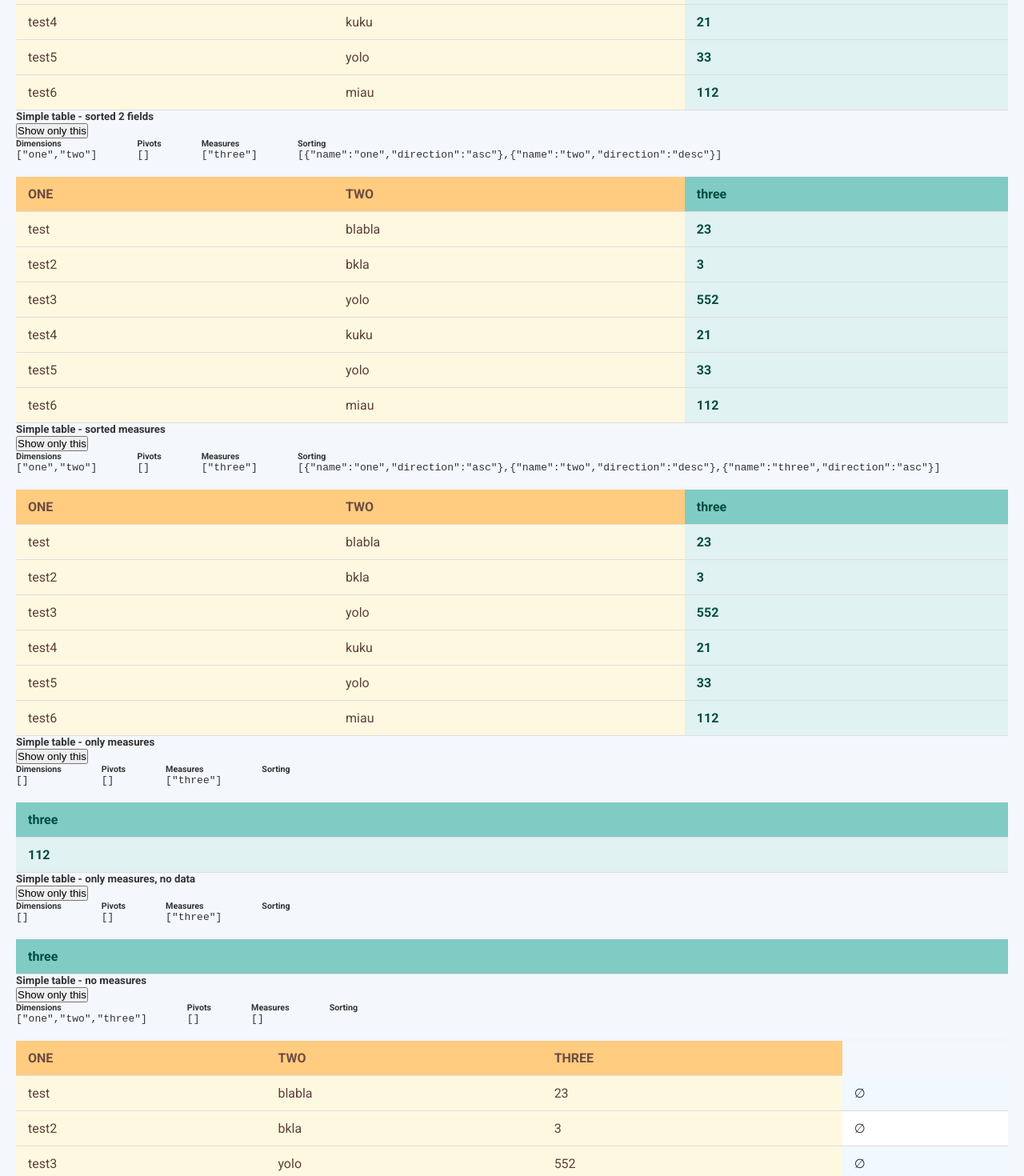
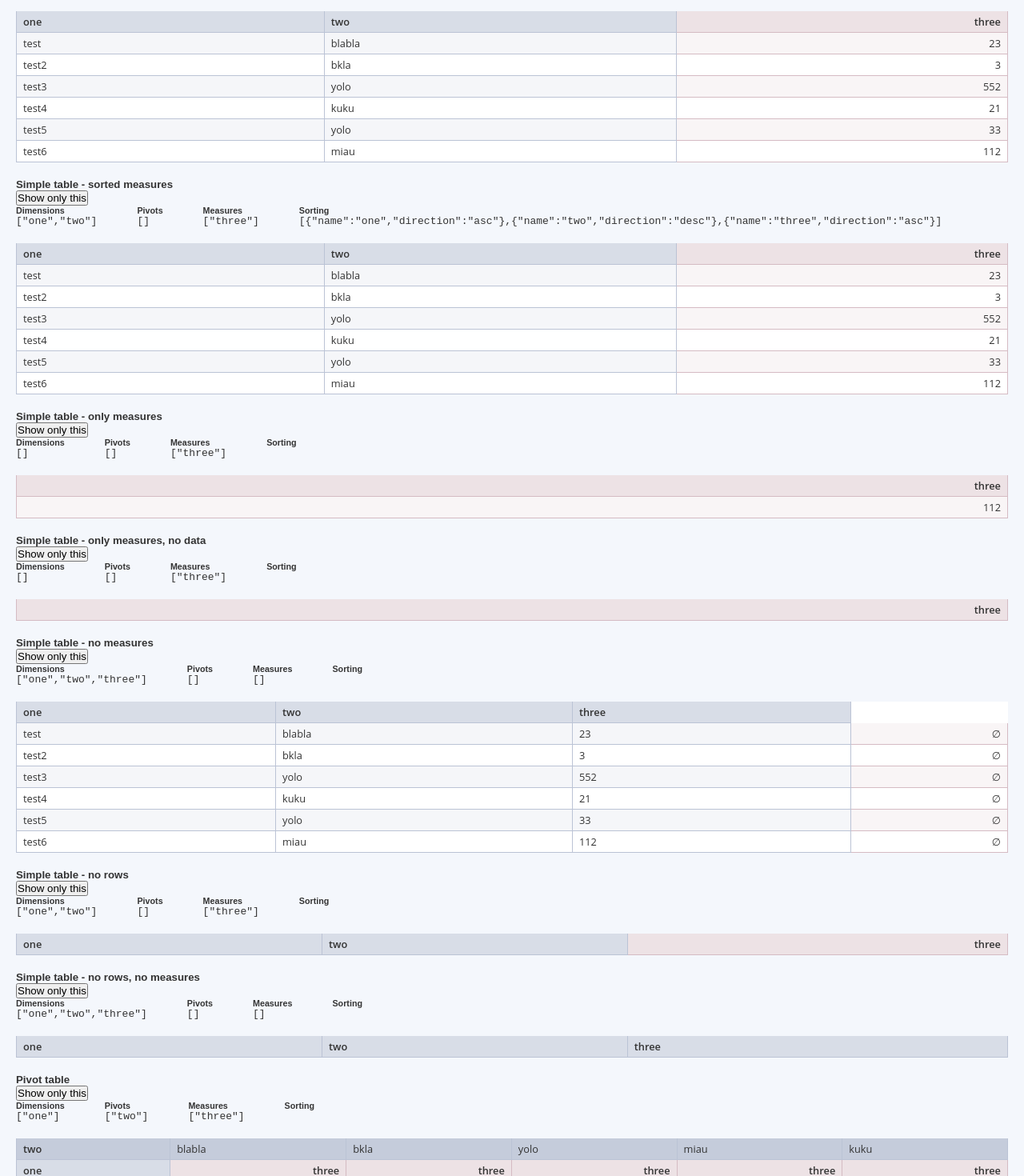
Before and after one commit to bozerkins/explore-tables, a React (Vite) app: page /tests in a window 1280 px wide. Shown: the part 940-2410 px from the top of the page at 80% size. Built offline with nearby package versions, Linux system fonts and the light colour scheme.

Commit message:
introduce default theme

```diff
--- a/lib/PivotTable/PivotTable.tsx
+++ b/lib/PivotTable/PivotTable.tsx
@@ -8,6 +8,7 @@ import ColumnTitle from "./TableParts/ColumnTitle";
 import MeasureTitle from "./TableParts/MeasureTitle";
 import ColumnValue from "./TableParts/ColumnValue";
 import MeasureValue from "./TableParts/MeasureValue";
+import TableRow from "./TableParts/TableRow";
 
 export const emptySign = "∅";
 
@@ -22,7 +23,7 @@ export const PivotTable = ({ matrix }: { matrix: PivotTableMatrix }) => {
             <tbody>
                 {/* Draw pivots */}
                 {matrix.pivots.map(pivot => {
-                    return <tr key={pivot}>
+                    return <TableRow key={pivot}>
                         {/* Draw pivot titles */}
                         <PivotTitle title={pivot} colSpan={matrix.measures.length} />
                         {/* Draw pivot values (when any pivot is selected) */}
@@ -38,10 +39,10 @@ export const PivotTable = ({ matrix }: { matrix: PivotTableMatrix }) => {
                         {matrix.pivotValueMap.length === 0 && (
                             <PivotValue colSpan={matrix.measures.length} empty />
                         )}
-                    </tr>
+                    </TableRow>
                 })}
                 {/* Draw column and measure titles */}
-                <tr>
+                <TableRow>
                     {/* Draw column titles */}
                     {matrix.columns.length > 0 &&
                         matrix.columns.map((column, index) => {
@@ -63,10 +64,10 @@ export const PivotTable = ({ matrix }: { matrix: PivotTableMatrix }) => {
                             .map((_, index) => {
                                 return <MeasureTitle key={index} empty />
                             }))}
-                </tr>
+                </TableRow>
                 {/* Draw rows */}
                 {matrix.valueMapTree.map(({ columnValueMap, children }, index) => {
-                    return <tr key={index}>
+                    return <TableRow key={index}>
                         {/* Draw column values */}
                         {matrix.columns.map((column, index) => {
                             const value = columnValueMap.has(column) ? columnValueMap.get(column) : null;
@@ -91,7 +92,7 @@ export const PivotTable = ({ matrix }: { matrix: PivotTableMatrix }) => {
                                 {measureValueMap.size === 0 && (<MeasureValue empty />)}
                             </React.Fragment>
                         })}
-                    </tr>;
+                    </TableRow>;
                 })}
             </tbody>
         </Table>
--- a/lib/PivotTable/TableParts/ColumnTitle.tsx
+++ b/lib/PivotTable/TableParts/ColumnTitle.tsx
@@ -2,7 +2,7 @@ import { emptySign } from "../PivotTable";
 
 export default ({ title, colSpan, empty = false }: { title?: string, colSpan?: number, empty?: boolean }) => {
     if (empty) {
-        return <td colSpan={colSpan}>{emptySign}</td>
+        return <td className="explore-column-title explore-empty-sign" colSpan={colSpan}>{emptySign}</td>
     }
     return <td className="explore-column-title" colSpan={colSpan}>{title}</td>
 };
--- a/lib/PivotTable/TableParts/ColumnValue.tsx
+++ b/lib/PivotTable/TableParts/ColumnValue.tsx
@@ -2,7 +2,7 @@ import { emptySign } from "../PivotTable";
 
 export default ({ value, colSpan, empty = false }: { value?: any, colSpan?: number, empty?: boolean }) => {
     if (empty) {
-        return <td>{emptySign}</td>
+        return <td className="explore-column-value explore-empty-sign" >{emptySign}</td>
     }
     return <td className="explore-column-value" colSpan={colSpan}>{value}</td>
 };
--- a/lib/PivotTable/TableParts/MeasureTitle.tsx
+++ b/lib/PivotTable/TableParts/MeasureTitle.tsx
@@ -2,7 +2,7 @@ import { emptySign } from "../PivotTable";
 
 export default ({ title, colSpan, empty = false }: { title?: string, colSpan?: number, empty?: boolean }) => {
     if (empty) {
-        return <td colSpan={colSpan}>{emptySign}</td>
+        return <td className="explore-measure-title explore-empty-sign" colSpan={colSpan}>{emptySign}</td>
     }
     return <td className="explore-measure-title" colSpan={colSpan}>{title}</td>
 };
--- a/lib/PivotTable/TableParts/MeasureValue.tsx
+++ b/lib/PivotTable/TableParts/MeasureValue.tsx
@@ -2,7 +2,7 @@ import { emptySign } from "../PivotTable";
 
 export default ({ value, colSpan, empty = false }: { value?: any, colSpan?: number, empty?: boolean }) => {
     if (empty) {
-        return <td>{emptySign}</td>
+        return <td className="explore-measure-value explore-empty-sign">{emptySign}</td>
     }
     return <td className="explore-measure-value" colSpan={colSpan}>{value}</td>
 };
--- a/lib/PivotTable/TableParts/PivotValue.tsx
+++ b/lib/PivotTable/TableParts/PivotValue.tsx
@@ -2,7 +2,7 @@ import { emptySign } from "../PivotTable";
 
 export default ({ value, colSpan, empty = false }: { value?: any, colSpan?: number, empty?: boolean }) => {
     if (empty) {
-        return <td>{emptySign}</td>
+        return <td className="explore-pivot-value explore-empty-sign">{emptySign}</td>
     }
     return <td className="explore-pivot-value" colSpan={colSpan}>{value}</td>
 };
--- a/lib/PivotTable/TableParts/TableRow.tsx
+++ b/lib/PivotTable/TableParts/TableRow.tsx
@@ -0,0 +1,3 @@
+export default ({ children }: any) => {
+    return <tr className="explore-table-row">{children}</tr>
+}
--- a/public/themes/default.css
+++ b/public/themes/default.css
@@ -1,123 +1,97 @@
-/* Importing a clean font for data tables */
-@import url('https://fonts.googleapis.com/css2?family=Roboto:wght@400;500;700&display=swap');
+.explore-table-container {
+    --explore-main-color: #3e5488;
+    --explore-second-color: #883e54;
 
-body {
-    font-family: 'Roboto', sans-serif;
+    --explore-main-border-color: color-mix(in srgb, var(--explore-main-color), white 65%);
+    --explore-main-title: color-mix(in srgb, var(--explore-main-color), white 70%);
+    --explore-main-title-blend: color-mix(in srgb, var(--explore-main-color), white 80%);
+    --explore-main-value: color-mix(in srgb, var(--explore-main-color), white 85%);
+    --explore-main-value-blend: color-mix(in srgb, var(--explore-main-color), white 95%);
+
+    --explore-second-border-color: color-mix(in srgb, var(--explore-second-color), white 65%);
+    --explore-second-title: color-mix(in srgb, var(--explore-second-color), white 70%);
+    --explore-second-value: color-mix(in srgb, var(--explore-second-color), white 85%);
+    --explore-second-value-blend: color-mix(in srgb, var(--explore-second-color), white 95%);
 }
 
-/* Container for table with horizontal overflow */
 .explore-table-container {
-    overflow-x: auto;
+    margin: 20px 0;
+    overflow: auto;
+    font-family: 'Open Sans';
 }
 
-/* Base table styles */
 .explore-table {
     width: 100%;
     border-collapse: collapse;
     font-size: 1em;
-    margin-top: 20px;
-    box-shadow: 0 4px 8px rgba(0, 0, 0, 0.1);
-    font-family: 'Roboto', sans-serif;
     color: #333;
-}
-
-/* Header and cell padding, alignment */
-.explore-table th,
-.explore-table td {
-    padding: 12px 15px;
-    border-bottom: 1px solid #ddd;
-    text-align: left;
-}
-
-/* General table header styles */
-.explore-table th {
-    background-color: #1e88e5;
-    /* Deep blue */
-    color: #ffffff;
-    text-transform: uppercase;
-    font-weight: 500;
-}
-
-/* Row styles for alternating colors */
-.explore-table tr:nth-child(even) {
-    background-color: #f1f8ff;
-    /* Light blue */
-}
-
-.explore-table tr:nth-child(odd) {
+    box-shadow: 0 4px 8px rgba(0, 0, 0, 0.05);
     background-color: #ffffff;
 }
 
-.explore-table tr:hover {
-    background-color: #e3f2fd;
+.explore-table tr td {
+    font-size: 0.8em;
+    padding: 4px 8px;
+    border-bottom: 1px solid;
 }
 
-/* Distinct cell styles for pivot table sections */
-
-/* Generic data cells */
-.explore-cell {
-    color: #333;
+.explore-table .explore-pivot-title,
+.explore-table .explore-column-title,
+.explore-table .explore-measure-title {
+    font-weight: 600;
+    white-space: nowrap;
 }
 
-/* Column Titles (typically main categories in a pivot table) */
-.explore-column-title {
-    font-weight: bold;
-    background-color: #ffcc80;
-    /* Light orange */
-    color: #6d4c41;
-    /* Dark brown */
-    text-transform: uppercase;
-    text-align: center;
+.explore-table .explore-column-title,
+.explore-table .explore-column-value {
+    border-left: 1px solid;
+    border-right: 1px solid;
+    border-color: var(--explore-main-border-color);
 }
 
-/* Column Values (subcategory or grouped data) */
-.explore-column-value {
-    background-color: #fff8e1;
-    /* Very light orange */
-    color: #5d4037;
-    /* Medium brown */
+.explore-table .explore-pivot-title,
+.explore-table .explore-pivot-value {
+    border-left: 1px solid;
+    border-right: 1px solid;
+    border-color: var(--explore-main-border-color);
 }
 
-/* Pivot Titles (e.g., row labels in pivot tables) */
-.explore-pivot-title {
-    font-weight: bold;
-    background-color: #b39ddb;
-    /* Lavender */
-    color: #4a148c;
-    /* Dark purple */
-    padding-left: 20px;
-    /* Indentation for hierarchy */
-    text-transform: capitalize;
+.explore-table .explore-measure-title,
+.explore-table .explore-measure-value {
+    border-left: 1px solid;
+    border-right: 1px solid;
+    text-align: right;
+    border-color: var(--explore-second-border-color);
 }
 
-/* Pivot Values */
-.explore-pivot-value {
-    background-color: #ede7f6;
-    /* Light lavender */
-    color: #311b92;
-    /* Medium purple */
+.explore-table-row:nth-of-type(2n + 1) .explore-pivot-title {
+    background: var(--explore-main-title);
 }
 
-/* Measure Titles (subgroup titles like "Sum of Sales") */
-.explore-measure-title {
-    font-weight: bold;
-    background-color: #80cbc4;
-    /* Light teal */
-    color: #004d40;
-    /* Dark teal */
+.explore-table-row:nth-of-type(2n + 1) .explore-pivot-value {
+    background: var(--explore-main-title);
 }
 
-/* Measure Values (numerical data cells) */
-.explore-measure-value {
-    color: #004d40;
-    /* Dark teal */
-    background-color: #e0f2f1;
-    /* Very light teal */
-    text-align: right;
-    font-weight: bold;
+.explore-table-row:nth-of-type(2n) .explore-pivot-title {
+    background: var(--explore-main-value);
 }
 
-/* Optional: Center-align column titles for better look */
-.explore-table th.explore-column-title {
-    text-align: center;
+.explore-table-row:nth-of-type(2n) .explore-pivot-value {
+    background: var(--explore-main-value);
 }
+
+.explore-column-title {
+    background: var(--explore-main-title-blend);
+}
+
+.explore-measure-title {
+    background: var(--explore-second-value);
+}
+
+.explore-table-row:nth-of-type(2n) .explore-column-value {
+    background: var(--explore-main-value-blend);
+}
+
+.explore-table-row:nth-of-type(2n) .explore-measure-value {
+    background: var(--explore-second-value-blend);
+}
--- a/src/datasets/Randomizer.ts
+++ b/src/datasets/Randomizer.ts
@@ -12,7 +12,8 @@ function generateRandomDataset(count: number = 50): TableRow[] {
     const oneValues = ['alpha', 'beta', 'gamma', 'delta', 'epsilon', 'omega', 'sigma', 'theta'];
     // const twoValues = ['blabla', 'yolo', 'miau', 'kuku', 'wow', 'awesome', 'cool', 'nice'];
     const twoValues = ['blabla', 'yolo',];
-    const fourValues = ['blabla', 'olala', 'hello', 'world', 'test', 'data', 'random'];
+    // const fourValues = ['blabla', 'olala', 'hello', 'world', 'test', 'data', 'random'];
+    const fourValues = ['blabla', 'olala', 'hello', 'world'];
     const fiveValues = ['blabla', 'value1', 'value2', 'value3', 'value4', 'value5'];
 
     const getRandomElement = <T>(arr: T[]): T =>
```
